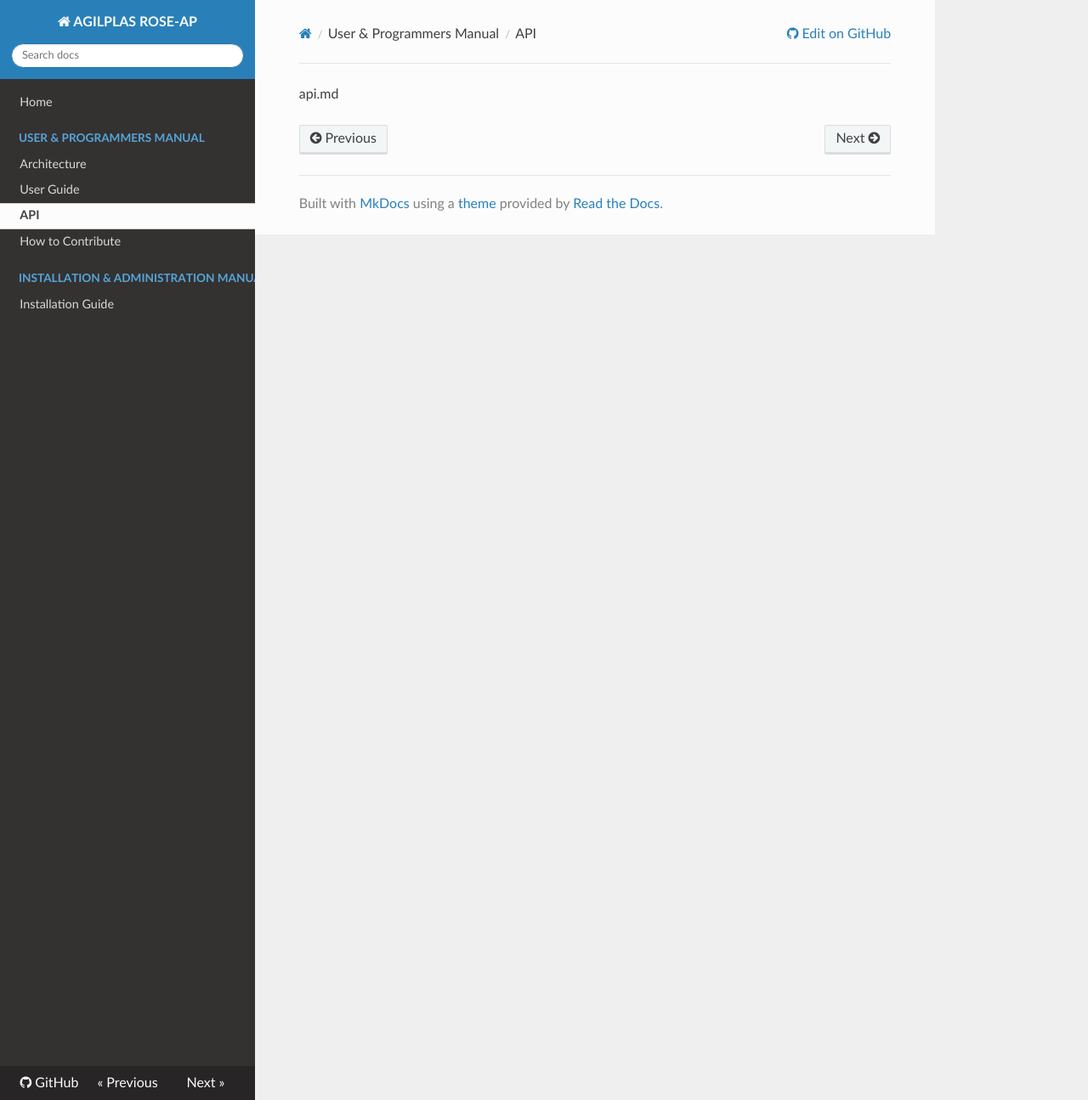
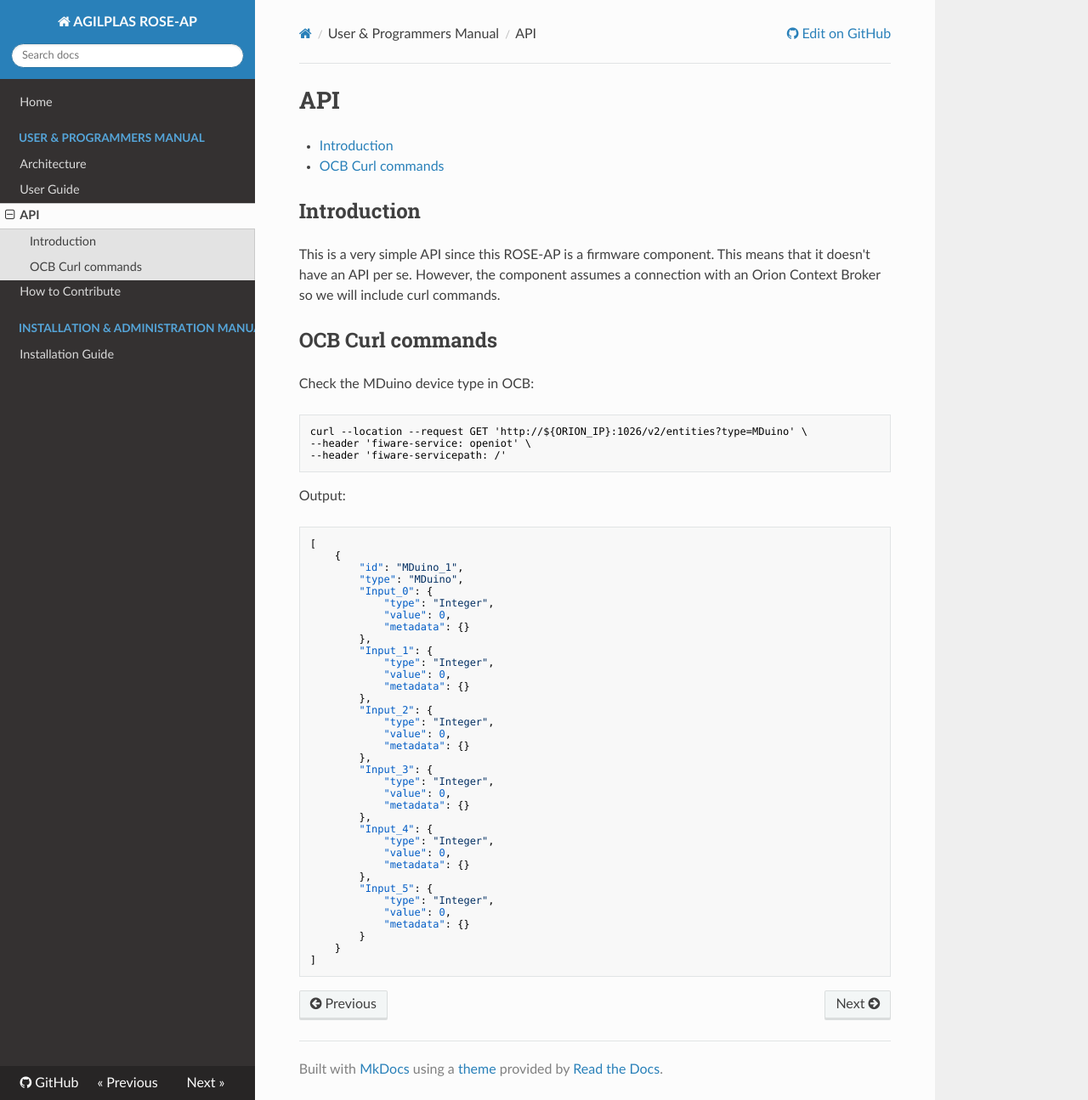
Before and after one commit to ramp-eu/AGILPLAS, an MkDocs documentation site: the page built from docs/api.md, in a window 1280 px wide and 1295 px high. Shown: the whole window at 85% size. Built offline with MkDocs 1.6.1, drawn with Linux system fonts in a browser that asks for light colours; nearby versions of some CDN libraries.

Commit message:
api.md: add api guide

````diff
--- a/docs/api.md
+++ b/docs/api.md
@@ -1 +1,56 @@
-api.md
+# API
+
+-   [Introduction](#introduction)
+-   [OCB Curl commands](#ocb-curl-commands)
+
+## Introduction
+
+This is a very simple API since this ROSE-AP is a firmware component. This means that it doesn't have an API per se. However, the component assumes a connection with an Orion Context Broker so we will include curl commands.
+
+## OCB Curl commands
+
+Check the MDuino device type in OCB:
+```console
+curl --location --request GET 'http://${ORION_IP}:1026/v2/entities?type=MDuino' \
+--header 'fiware-service: openiot' \
+--header 'fiware-servicepath: /'
+```
+Output:
+```json
+[
+    {
+        "id": "MDuino_1",
+        "type": "MDuino",
+        "Input_0": {
+            "type": "Integer",
+            "value": 0,
+            "metadata": {}
+        },
+        "Input_1": {
+            "type": "Integer",
+            "value": 0,
+            "metadata": {}
+        },
+        "Input_2": {
+            "type": "Integer",
+            "value": 0,
+            "metadata": {}
+        },
+        "Input_3": {
+            "type": "Integer",
+            "value": 0,
+            "metadata": {}
+        },
+        "Input_4": {
+            "type": "Integer",
+            "value": 0,
+            "metadata": {}
+        },
+        "Input_5": {
+            "type": "Integer",
+            "value": 0,
+            "metadata": {}
+        }
+    }
+]
+```
````
Also changed, not shown: docs/README.md (+1 -0 lines).
